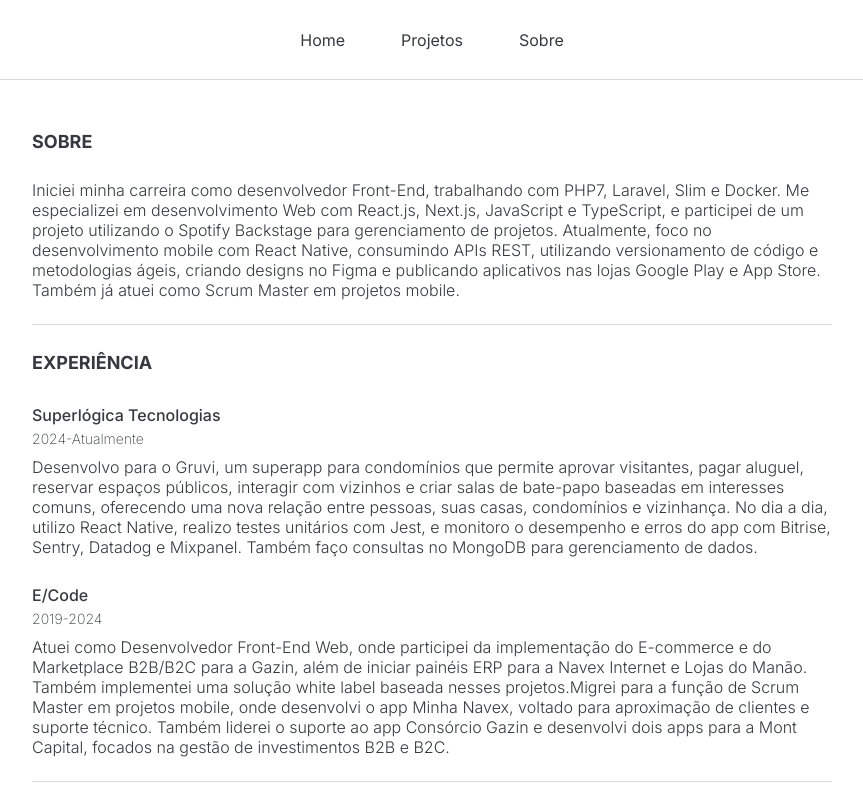
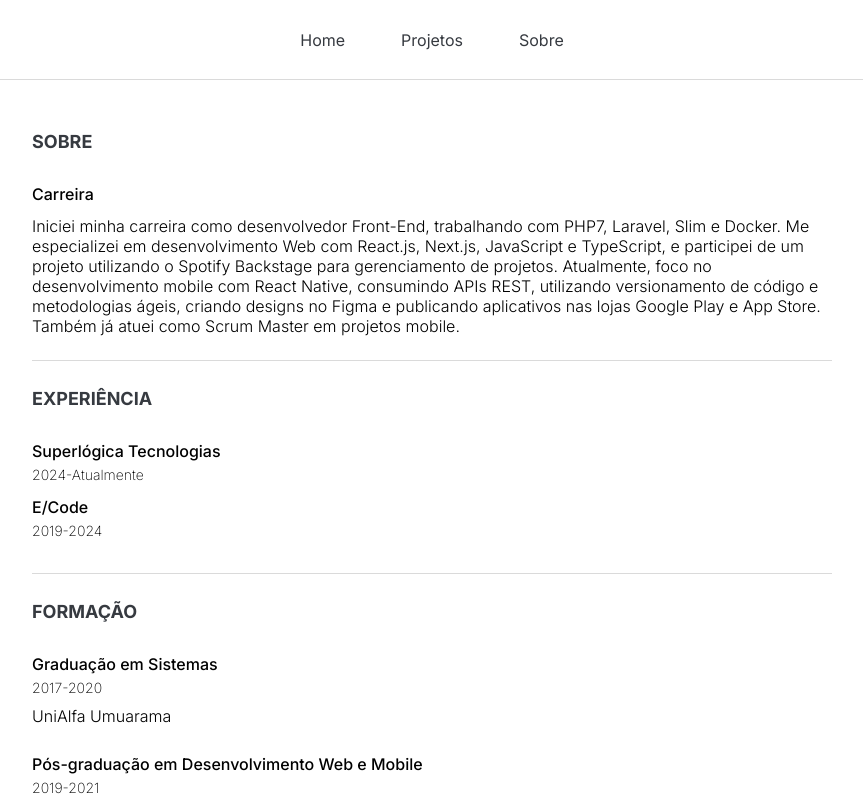
Before and after one commit to edsonjuniornarvaes/portifolio, a Next.js app: page /about in a window 1280 px wide. Shown: the top 800 px of the page, without its empty margins (208-1071 px from the left). Built offline with nearby package versions, Linux system fonts and the light colour scheme.

Commit message:
style: add improvements in style

```diff
--- /dev/null
+++ b/src/app/about/helper.ts
@@ -0,0 +1,23 @@
+export const ExperienceData = [
+  {
+    company: "Superlógica Tecnologias",
+    period: "2024-Atualmente",
+  },
+  {
+    company: "E/Code",
+    period: "2019-2024",
+  },
+];
+
+export const EducationData = [
+  {
+    course: "Graduação em Sistemas",
+    period: "2017-2020",
+    institution: "UniAlfa Umuarama",
+  },
+  {
+    course: "Pós-graduação em Desenvolvimento Web e Mobile",
+    period: "2019-2021",
+    institution: "UniAlfa Umuarama",
+  },
+];
--- a/src/app/about/page.tsx
+++ b/src/app/about/page.tsx
@@ -4,11 +4,15 @@ import Container from "../components/container";
 import PageSubtitle from "../components/subtitle";
 import PageTitle from "../components/title";
 import * as S from "../styles";
+import { ExperienceData, EducationData } from "./helper";
 
 const About = () => {
   return (
     <Container>
       <PageTitle title="SOBRE" />
+      <S.LegendContainer>
+        <PageSubtitle subtitle="Carreira" />
+      </S.LegendContainer>
       <S.Paragraph>
         Iniciei minha carreira como desenvolvedor Front-End, trabalhando com
         PHP7, Laravel, Slim e Docker. Me especializei em desenvolvimento Web com
@@ -20,60 +24,26 @@ const About = () => {
         e App Store. Também já atuei como Scrum Master em projetos mobile.
       </S.Paragraph>
       <S.Separator className="separator" />
-      <S.SectionPadding>
-        <PageTitle title="EXPERIÊNCIA" />
-        <S.LegendContainer>
-          <PageSubtitle subtitle="Superlógica Tecnologias" />
-          <S.LegendText>2024-Atualmente</S.LegendText>
-        </S.LegendContainer>
-        <S.Paragraph>
-          Desenvolvo para o Gruvi, um superapp para condomínios que permite
-          aprovar visitantes, pagar aluguel, reservar espaços públicos,
-          interagir com vizinhos e criar salas de bate-papo baseadas em
-          interesses comuns, oferecendo uma nova relação entre pessoas, suas
-          casas, condomínios e vizinhança. No dia a dia, utilizo React Native,
-          realizo testes unitários com Jest, e monitoro o desempenho e erros do
-          app com Bitrise, Sentry, Datadog e Mixpanel. Também faço consultas no
-          MongoDB para gerenciamento de dados.
-        </S.Paragraph>
-        <S.Paragraph>
-          <S.ContentContainer>
-            <S.LegendContainer>
-              <PageSubtitle subtitle="E/Code" />
-              <S.LegendText>2019-2024</S.LegendText>
-            </S.LegendContainer>
-          </S.ContentContainer>
-        </S.Paragraph>
-        <S.Paragraph>
-          <S.Paragraph>
-            Atuei como Desenvolvedor Front-End Web, onde participei da
-            implementação do E-commerce e do Marketplace B2B/B2C para a Gazin,
-            além de iniciar painéis ERP para a Navex Internet e Lojas do Manão.
-            Também implementei uma solução white label baseada nesses projetos.
-          </S.Paragraph>
-          <S.Paragraph>
-            Migrei para a função de Scrum Master em projetos mobile, onde
-            desenvolvi o app Minha Navex, voltado para aproximação de clientes e
-            suporte técnico. Também liderei o suporte ao app Consórcio Gazin e
-            desenvolvi dois apps para a Mont Capital, focados na gestão de
-            investimentos B2B e B2C.
-          </S.Paragraph>
-        </S.Paragraph>
-        <S.Separator className="separator" />
-        <PageTitle title="FORMAÇÃO" />
-        <S.LegendContainer>
-          <PageSubtitle subtitle="Graduação em Sistemas" />
-          <S.LegendText>2017-2020</S.LegendText>
-        </S.LegendContainer>
-        <S.Paragraph>UniAlfa Umuarama</S.Paragraph>
-        <S.ContentContainer>
+      <PageTitle title="EXPERIÊNCIA" />
+      {ExperienceData.map((exp, index) => (
+        <div key={index}>
           <S.LegendContainer>
-            <PageSubtitle subtitle="Pós-graduação em Desenvolvimento Web e Mobile" />
-            <S.LegendText>2019-2021</S.LegendText>
+            <PageSubtitle subtitle={exp.company} />
+            <S.LegendText>{exp.period}</S.LegendText>
           </S.LegendContainer>
-        </S.ContentContainer>
-        <S.Paragraph>UniAlfa Umuarama</S.Paragraph>
-      </S.SectionPadding>
+        </div>
+      ))}
+      <S.Separator className="separator" />
+      <PageTitle title="FORMAÇÃO" />
+      {EducationData.map((edu, index) => (
+        <div key={index}>
+          <S.LegendContainer>
+            <PageSubtitle subtitle={edu.course} />
+            <S.LegendText>{edu.period}</S.LegendText>
+          </S.LegendContainer>
+          <S.Paragraph>{edu.institution}</S.Paragraph>
+        </div>
+      ))}
     </Container>
   );
 };
--- a/src/app/home/page.tsx
+++ b/src/app/home/page.tsx
@@ -3,7 +3,7 @@
 import Link from "next/link";
 import * as S from "../styles";
 import { projectData } from "./helper";
-import Container from "../components//container";
+import Container from "../components/container";
 import GitHubDarkIcon from "@/assets/icons/social/github-dark";
 import LinkedInIcon from "@/assets/icons/social/linkedin";
 import DevtoIcon from "@/assets/icons/social/devto";
@@ -54,9 +54,7 @@ export default function Home() {
           </S.QuickAccessSection>
         </S.CategorySection>
         <S.CategorySection>
-          <S.CategorySection>
-            <S.CategorySectionTitle>ATIVIDADES</S.CategorySectionTitle>
-          </S.CategorySection>
+          <S.CategorySectionTitle>INSIGHTS</S.CategorySectionTitle>
           <S.CategoryContent>
             {projectData.map((project, index) => (
               <S.CategoryCard key={index}>
--- a/src/app/styles.ts
+++ b/src/app/styles.ts
@@ -1,4 +1,4 @@
-import styled from "styled-components";
+import styled, { keyframes } from "styled-components";
 
 export const FlexDiv = styled.div`
   display: flex;
@@ -8,22 +8,19 @@ export const FlexButton = styled.button`
   display: flex;
 `;
 
-export const Title = styled.text`
-  font-weight: 600;
-  font-size: 2.25rem;
-`;
-
 export const TitleContainer = styled(FlexDiv)`
   flex-direction: column;
   padding-bottom: 12px;
 `;
 
-export const ContentTitle = styled(Title)`
+export const ContentTitle = styled.text`
   font-weight: 700;
+  font-size: 2.25rem;
 `;
 
-export const ContentSubtitle = styled(Title)`
+export const ContentSubtitle = styled.text`
   font-weight: 700;
+  font-size: 2.25rem;
   margin-top: 12px;
 `;
 
@@ -31,14 +28,9 @@ export const DescriptionDiv = styled(FlexDiv)`
   padding: 12px 0;
 `;
 
-export const ContentContainer = styled(FlexDiv)`
-  margin-top: 24px;
-`;
-
 export const ContentDescription = styled.text`
   font-weight: 200;
   font-size: 1.125rem;
-
   margin-bottom: 12px;
 `;
 
@@ -47,40 +39,10 @@ export const CategorySection = styled.div`
   padding-bottom: 24px;
 `;
 
-export const Paragraph = styled.text`
-  font-weight: 300;
-`;
-
-export const SubtitleCategorySection = styled(FlexDiv)``;
-
 export const CategorySectionTitle = styled.text`
   font-size: 1.125rem;
   font-weight: 700;
   line-height: 1.75rem;
-`;
-
-export const CategorySectionSubtitle = styled.text`
-  font-size: 1rem;
-  font-weight: 500;
-  line-height: 1.75rem;
-`;
-
-export const LegendContainer = styled(FlexDiv)`
-  flex-direction: column;
-  align-items: start;
-  justify-content: center;
-  padding-bottom: 8px;
-`;
-
-export const LegendText = styled.text`
-  font-weight: 200;
-  font-size: 0.875rem;
-  line-height: 1.25rem;
-`;
-
-export const SectionPadding = styled.div`
-  align-items: center;
-  padding-bottom: 48px;
 `;
 
 export const QuickAccessSection = styled(FlexDiv)`
@@ -115,15 +77,6 @@ export const SocialText = styled.text`
   padding-left: 8px;
   color: inherit !important;
   text-decoration: none;
-  &:visited {
-    color: inherit;
-  }
-  &:hover {
-    color: inherit;
-  }
-  &:active {
-    color: inherit;
-  }
 `;
 
 export const CategoryContent = styled(FlexDiv)`
@@ -131,6 +84,7 @@ export const CategoryContent = styled(FlexDiv)`
   justify-content: space-between;
   width: 100%;
   gap: 12px;
+  padding-top: 24px;
 `;
 
 export const CategoryCard = styled(FlexDiv)`
@@ -146,11 +100,6 @@ export const CategoryCard = styled(FlexDiv)`
     flex: 1 1 auto;
     width: 100%;
   }
-`;
-
-export const StyledLink = styled.a`
-  text-decoration: none;
-  color: inherit;
 `;
 
 export const StyledImageWrapper = styled.div`
@@ -211,3 +160,32 @@ export const Separator = styled.div`
   margin: 24px 0;
   border-bottom: 1px solid #14141a;
 `;
+
+const FlexColumn = styled(FlexDiv)`
+  flex-direction: column;
+  align-items: start;
+  justify-content: center;
+`;
+
+export const Paragraph = styled.p`
+  font-weight: 300;
+  margin-bottom: 24px;
+`;
+
+export const LegendContainer = styled(FlexColumn)`
+  padding-bottom: 8px;
+`;
+
+export const LegendText = styled.span`
+  font-weight: 200;
+  font-size: 0.875rem;
+  line-height: 1.25rem;
+`;
+
+export const SubtitleCategorySection = styled(FlexDiv)``;
+
+export const CategorySectionSubtitle = styled.span`
+  font-size: 1rem;
+  font-weight: 500;
+  line-height: 1.75rem;
+`;
```
